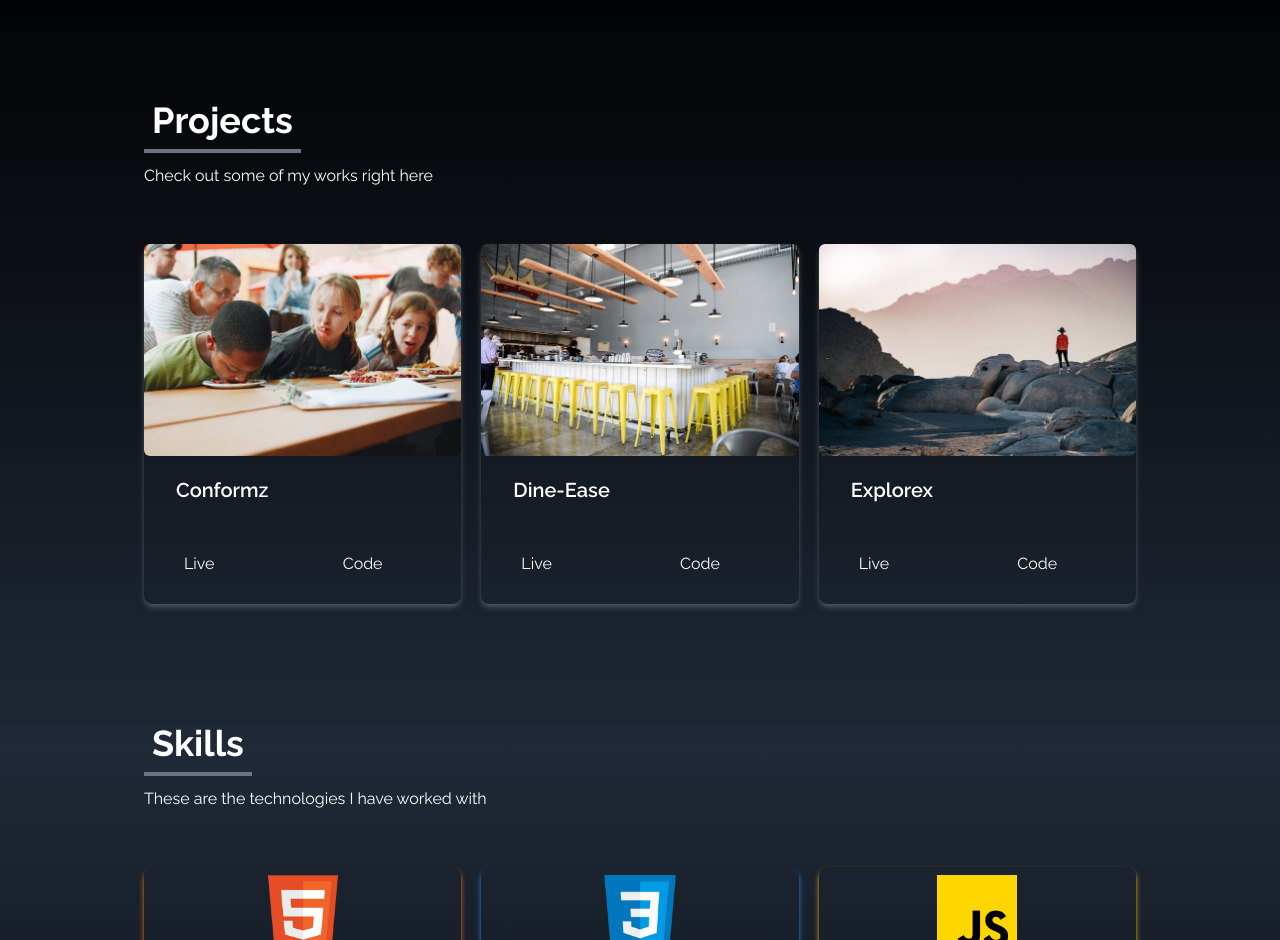
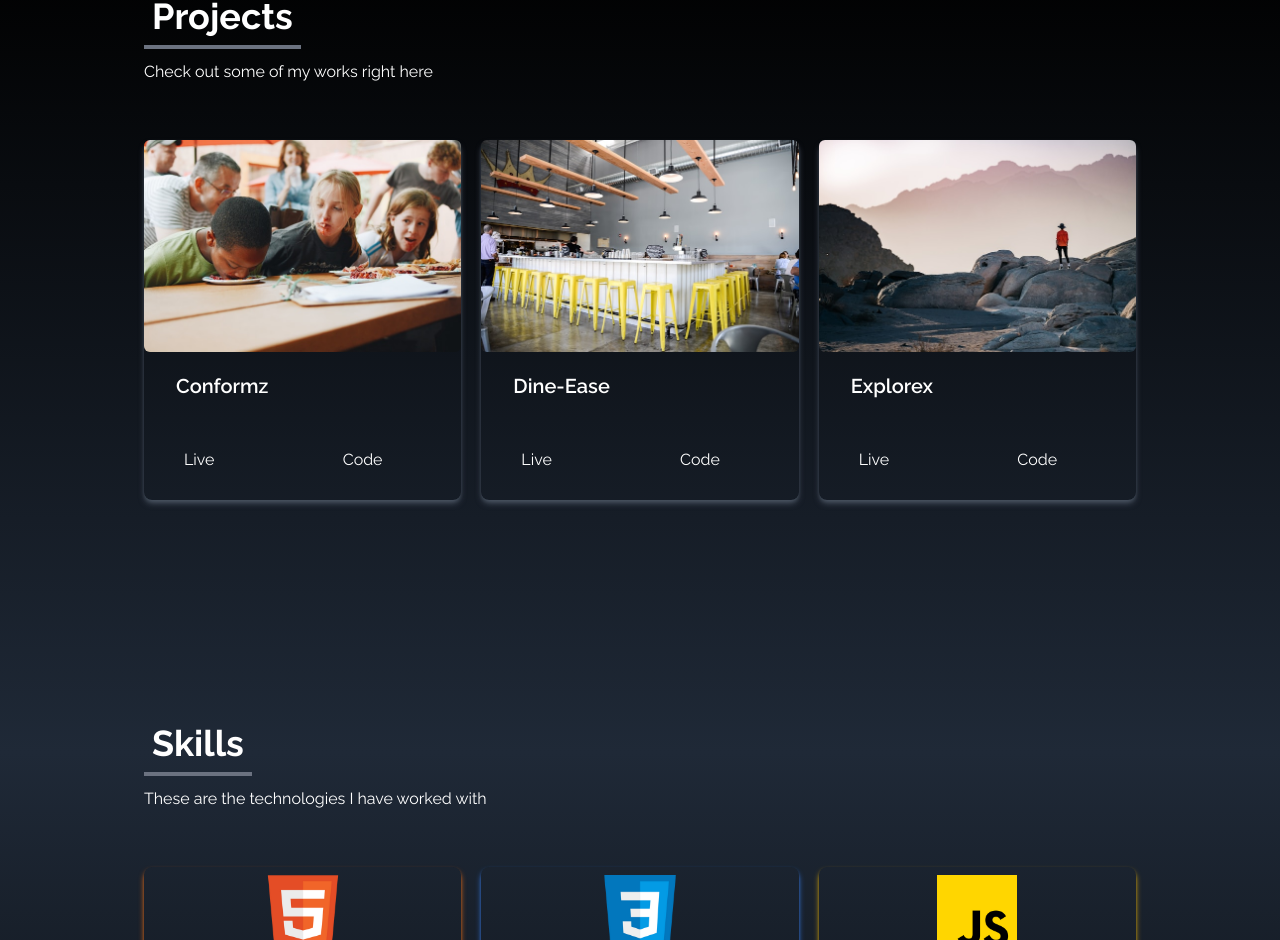
Before and after one commit to adnan2508/portfolio, a React (Vite) app: page / in a window 1280 px wide. Shown: the part 1648-2588 px from the top of the page. Built offline with nearby package versions, Linux system fonts and the light colour scheme.

Commit message:
projects section fixed

```diff
--- a/src/components/Projects.jsx
+++ b/src/components/Projects.jsx
@@ -38,7 +38,7 @@
           <p className='py-6'>Check out some of my works right here</p>
         </div>
 
-        <div className='grid sm:grid-cols-1 md:grid-cols-2 lg:grid-cols-3 gap-5 px-10 sm:px-0'>
+        <div className='grid sm:grid-cols-1 md:grid-cols-2 lg:grid-cols-3 gap-5 px-10 pb-80 md:pb-52 sm:px-0'>
         {
           projects.map(project => (
             <div key={project.id} className='shadow-md shadow-gray-600 rounded-lg'>
```
